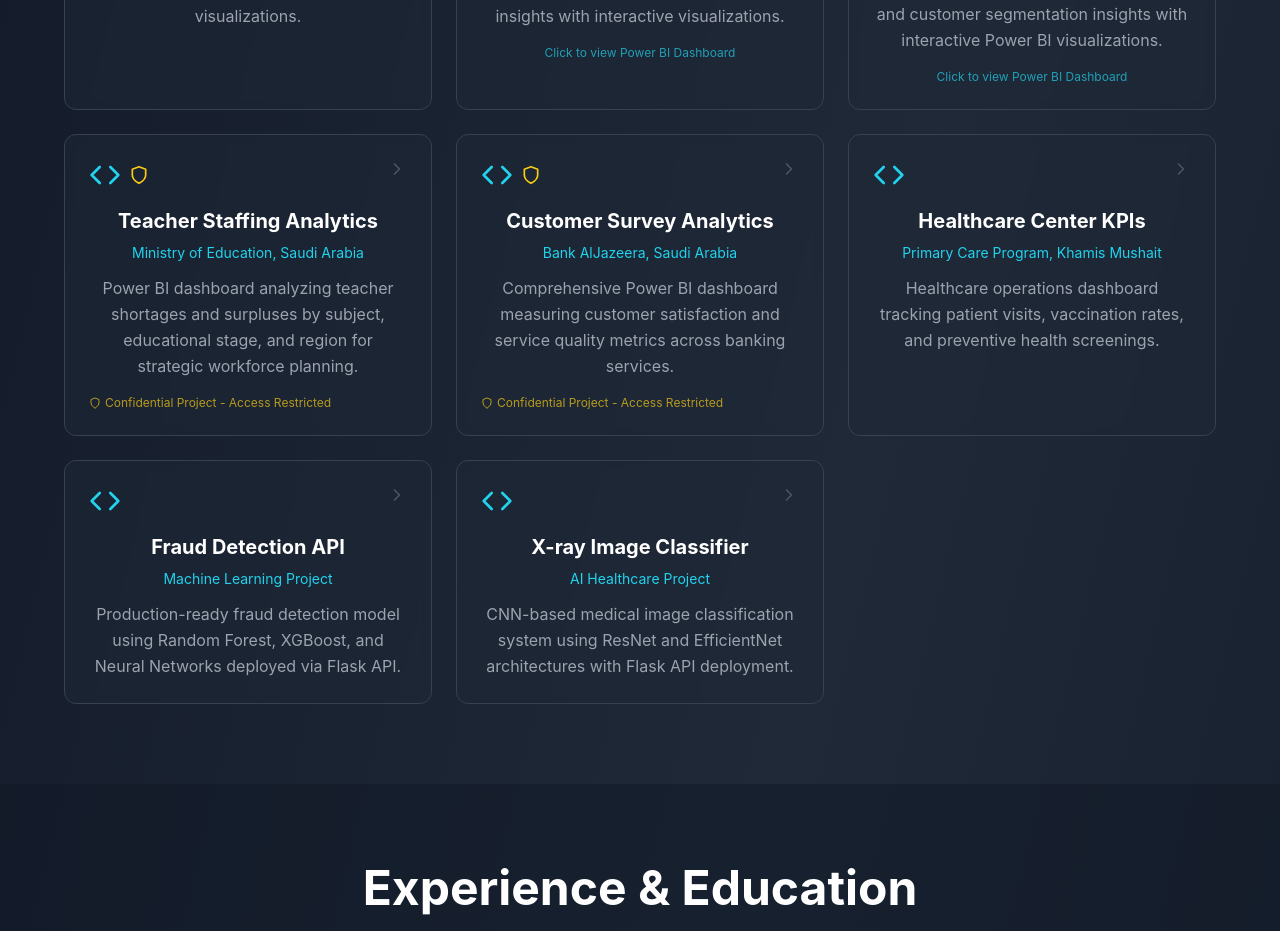
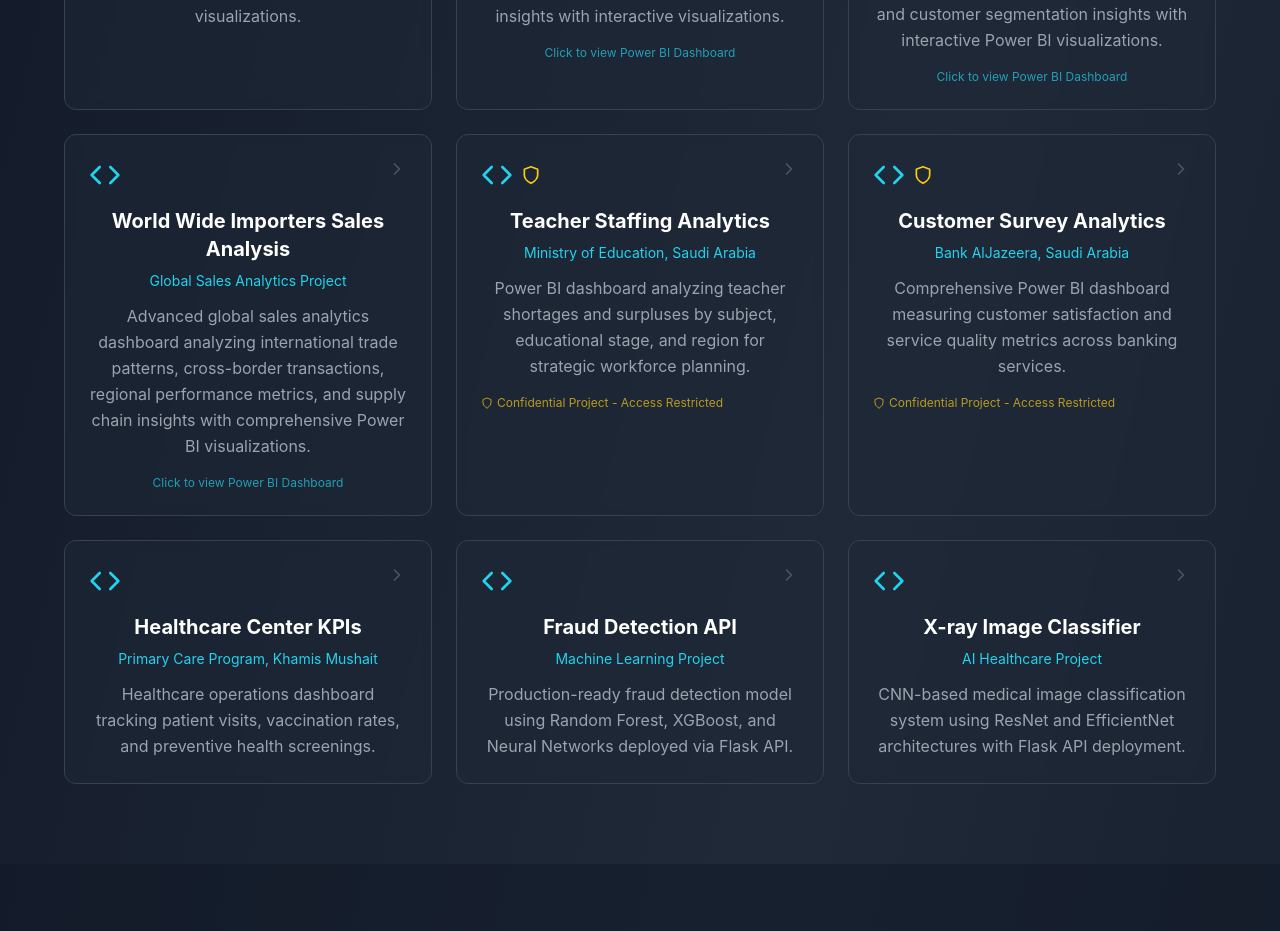
Before and after one commit to ahmedrdwn/Portfolio, a React (Vite) app: page / in a window 1280 px wide. Shown: the part 1280-2211 px from the top of the page. Built offline with nearby package versions, Linux system fonts and the light colour scheme.

Commit message:
Add World Wide Importers Sales Analysis project with global sales analytics dashboard

```diff
--- a/src/App.tsx
+++ b/src/App.tsx
@@ -34,6 +34,12 @@ const translations = {
           org: "Data Analytics Project",
           description: "Comprehensive 3-year sales performance analysis dashboard featuring revenue trends, product performance, regional sales distribution, and customer segmentation insights with interactive Power BI visualizations.",
           link: "https://app.powerbi.com/view?r=eyJrIjoiOWNiNjJiYjktOTNmYy00MzA3LTg4ZDktYTY3NTdkOGY4NDIxIiwidCI6IjJiYjZlNWJjLWMxMDktNDdmYi05NDMzLWMxYzZmNGZhMzNmZiIsImMiOjl9"
+        },
+        {
+          title: "World Wide Importers Sales Analysis",
+          org: "Global Sales Analytics Project",
+          description: "Advanced global sales analytics dashboard analyzing international trade patterns, cross-border transactions, regional performance metrics, and supply chain insights with comprehensive Power BI visualizations.",
+          link: "https://app.powerbi.com/view?r=eyJrIjoiYjM3MDVjYjYtZTg2OS00ZGIwLWIzNGMtNzkxOTA3OGIzOGY3IiwidCI6IjJiYjZlNWJjLWMxMDktNDdmYi05NDMzLWMxYzZmNGZhMzNmZiIsImMiOjl9"
         },
         {
           title: "Teacher Staffing Analytics",
@@ -181,6 +187,12 @@ const translations = {
           org: "مشروع تحليل البيانات",
           description: "لوحة معلومات شاملة لتحليل أداء المبيعات على مدى 3 سنوات تتضمن اتجاهات الإيرادات وأداء المنتجات وتوزيع المبيعات الإقليمية ورؤى تجزئة العملاء مع تصورات Power BI تفاعلية.",
           link: "https://app.powerbi.com/view?r=eyJrIjoiOWNiNjJiYjktOTNmYy00MzA3LTg4ZDktYTY3NTdkOGY4NDIxIiwidCI6IjJiYjZlNWJjLWMxMDktNDdmYi05NDMzLWMxYzZmNGZhMzNmZiIsImMiOjl9"
+        },
+        {
+          title: "تحليل مبيعات World Wide Importers",
+          org: "مشروع تحليلات المبيعات العالمية",
+          description: "لوحة معلومات متقدمة لتحليلات المبيعات العالمية تحلل أنماط التجارة الدولية والمعاملات عبر الحدود ومقاييس الأداء الإقليمي ورؤى سلسلة التوريد مع تصورات Power BI شاملة.",
+          link: "https://app.powerbi.com/view?r=eyJrIjoiYjM3MDVjYjYtZTg2OS00ZGIwLWIzNGMtNzkxOTA3OGIzOGY3IiwidCI6IjJiYjZlNWJjLWMxMDktNDdmYi05NDMzLWMxYzZmNGZhMzNmZiIsImMiOjl9"
         },
         {
           title: "تحليلات توزيع المعلمين",
```
